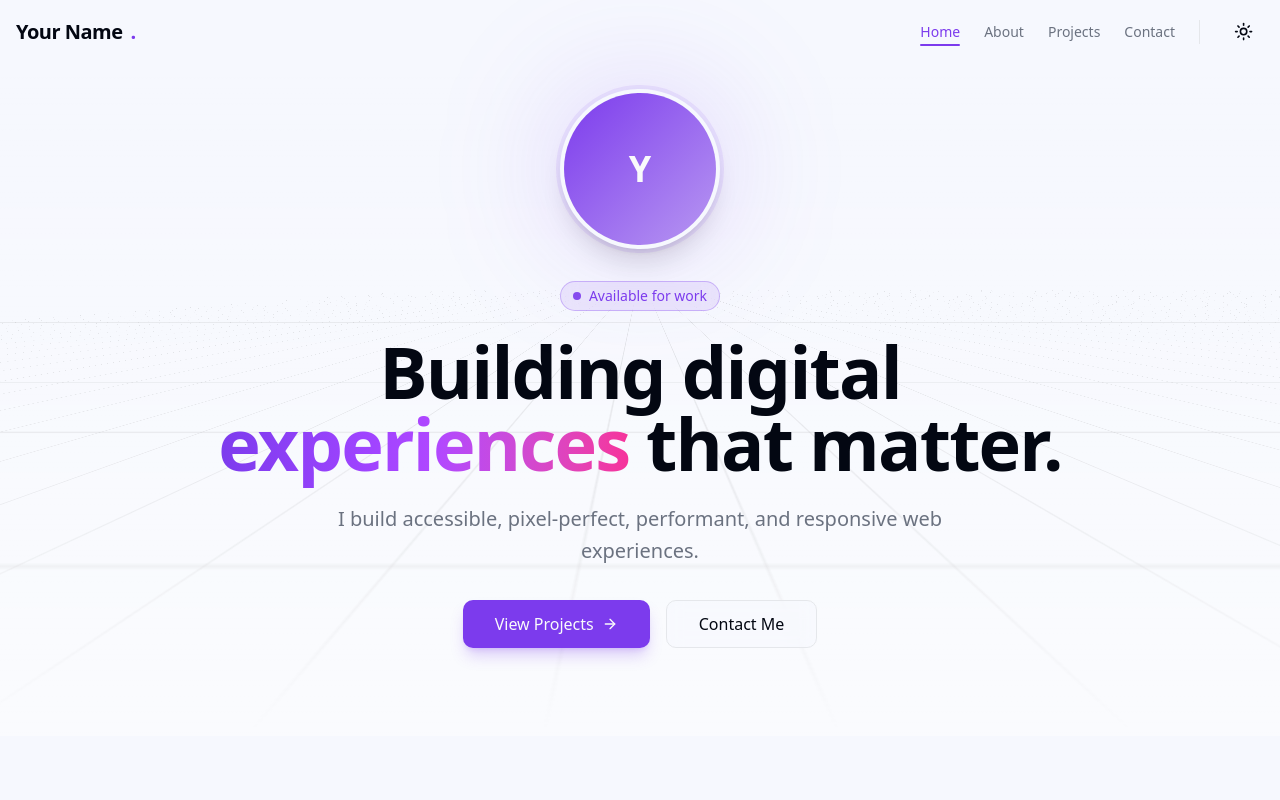
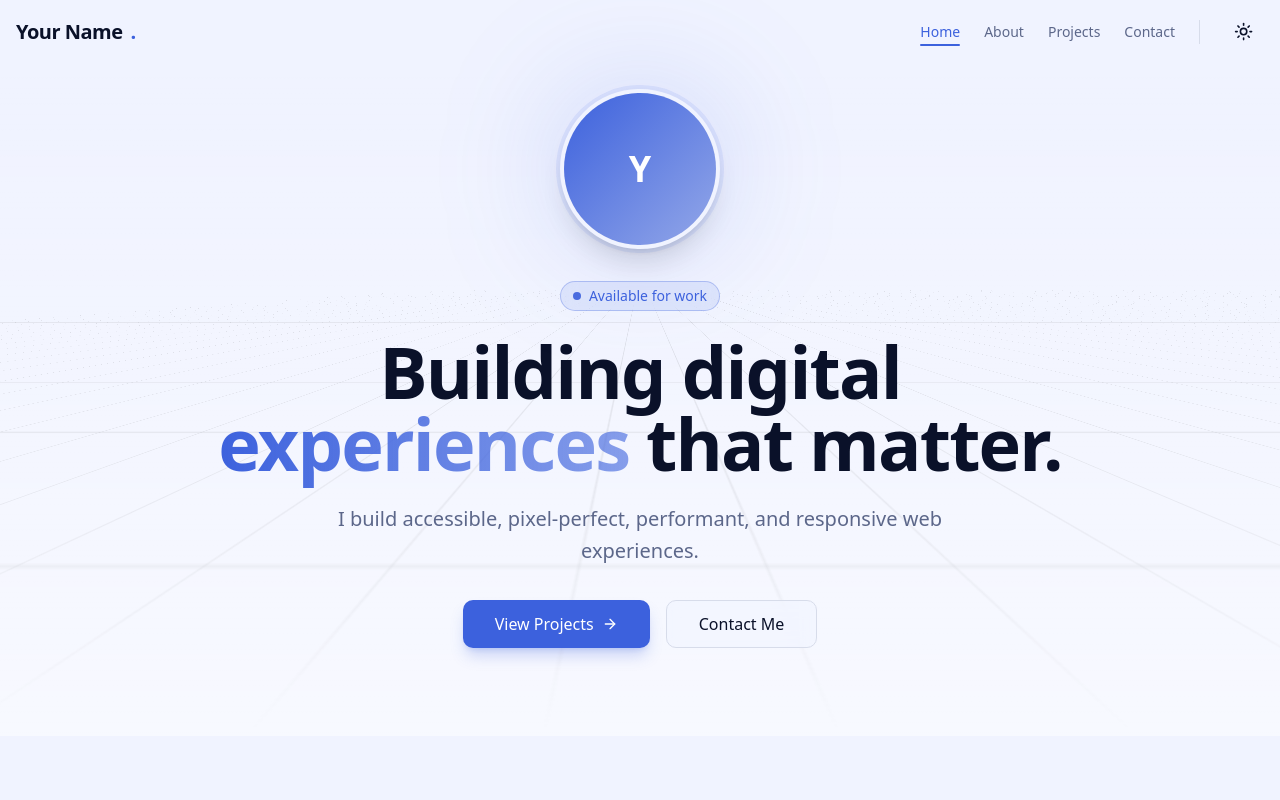
Before and after one commit to mokwathedeveloper/personal-websitedev, a Next.js app: page / in a window 1280 px wide. Shown: the top 800 px of the page. Built offline with nearby package versions, Linux system fonts and the light colour scheme.

Commit message:
fix(style): harmonize color palette to deep indigo, fix clashing hover states, and refine background pattern

```diff
--- a/src/app/(sections)/hero.tsx
+++ b/src/app/(sections)/hero.tsx
@@ -53,7 +53,7 @@ export function Hero() {
           className="text-3xl sm:text-4xl md:text-6xl lg:text-7xl font-bold tracking-tight mb-6 font-heading"
         >
           {CONTENT.hero.title.first} <br className="hidden md:block" />
-          <span className="bg-clip-text text-transparent bg-gradient-to-r from-primary via-purple-500 to-pink-500 animate-gradient-x">
+          <span className="bg-clip-text text-transparent bg-gradient-to-r from-primary via-primary/80 to-primary/60 animate-gradient-x">
             {CONTENT.hero.title.highlight}
           </span> {CONTENT.hero.title.last}
         </motion.h1>
--- a/src/app/(sections)/projects.tsx
+++ b/src/app/(sections)/projects.tsx
@@ -84,9 +84,9 @@ export function Projects() {
                 exit={{ opacity: 0, scale: 0.95 }}
                 transition={{ duration: 0.3 }}
               >
-                <Card className="h-full flex flex-col overflow-hidden group relative border-transparent bg-card/50 backdrop-blur-sm transition-all duration-300 hover:shadow-xl hover:shadow-primary/10 hover:-translate-y-1">
+                <Card className="h-full flex flex-col overflow-hidden group relative border-transparent bg-card/50 backdrop-blur-sm transition-all duration-300 hover:shadow-xl hover:shadow-primary/5 hover:-translate-y-1">
                   {/* Gradient Border Effect */}
-                  <div className="absolute inset-0 rounded-lg p-[1px] bg-gradient-to-br from-transparent via-transparent to-transparent group-hover:from-primary/50 group-hover:via-purple-500/50 group-hover:to-primary/50 -z-10 transition-all duration-500" />
+                  <div className="absolute inset-0 rounded-lg p-[1px] bg-gradient-to-br from-transparent via-transparent to-transparent group-hover:from-primary/30 group-hover:via-primary/10 group-hover:to-primary/30 -z-10 transition-all duration-500" />
 
                   <div className="relative aspect-video overflow-hidden bg-muted/50 group-hover:shadow-inner transition-all">
                     {/*
--- a/src/app/globals.css
+++ b/src/app/globals.css
@@ -82,48 +82,48 @@
 }
 
 :root {
-  --background: 224 71% 98%;
-  --foreground: 224 71.4% 4.1%;
+  --background: 226 100% 97%;
+  --foreground: 226 60% 10%;
   --card: 0 0% 100%;
-  --card-foreground: 224 71.4% 4.1%;
+  --card-foreground: 226 60% 10%;
   --popover: 0 0% 100%;
-  --popover-foreground: 224 71.4% 4.1%;
-  --primary: 262 83% 58%;
-  --primary-foreground: 210 20% 98%;
-  --secondary: 220 14.3% 95.9%;
-  --secondary-foreground: 220.9 39.3% 11%;
-  --muted: 220 14.3% 95.9%;
-  --muted-foreground: 220 8.9% 46.1%;
-  --accent: 220 14.3% 95.9%;
-  --accent-foreground: 220.9 39.3% 11%;
+  --popover-foreground: 226 60% 10%;
+  --primary: 226 70% 55%;
+  --primary-foreground: 0 0% 100%;
+  --secondary: 226 30% 90%;
+  --secondary-foreground: 226 60% 20%;
+  --muted: 226 30% 94%;
+  --muted-foreground: 226 20% 45%;
+  --accent: 226 30% 94%;
+  --accent-foreground: 226 60% 20%;
   --destructive: 0 84.2% 60.2%;
   --destructive-foreground: 210 20% 98%;
-  --border: 220 13% 91%;
-  --input: 220 13% 91%;
-  --ring: 262 83% 58%;
+  --border: 226 30% 88%;
+  --input: 226 30% 88%;
+  --ring: 226 70% 55%;
   --radius: 0.75rem;
 }
 
 .dark {
-  --background: 224 71.4% 4.1%;
-  --foreground: 210 20% 98%;
-  --card: 224 71.4% 4.1%;
-  --card-foreground: 210 20% 98%;
-  --popover: 224 71.4% 4.1%;
-  --popover-foreground: 210 20% 98%;
-  --primary: 263 70% 50%;
-  --primary-foreground: 210 20% 98%;
-  --secondary: 215 27.9% 16.9%;
-  --secondary-foreground: 210 20% 98%;
-  --muted: 215 27.9% 16.9%;
-  --muted-foreground: 217.9 10.6% 64.9%;
-  --accent: 215 27.9% 16.9%;
-  --accent-foreground: 210 20% 98%;
+  --background: 226 60% 5%;
+  --foreground: 226 20% 98%;
+  --card: 226 60% 7%;
+  --card-foreground: 226 20% 98%;
+  --popover: 226 60% 7%;
+  --popover-foreground: 226 20% 98%;
+  --primary: 226 70% 65%;
+  --primary-foreground: 226 60% 10%;
+  --secondary: 226 40% 15%;
+  --secondary-foreground: 226 20% 98%;
+  --muted: 226 40% 15%;
+  --muted-foreground: 226 20% 65%;
+  --accent: 226 40% 15%;
+  --accent-foreground: 226 20% 98%;
   --destructive: 0 62.8% 30.6%;
   --destructive-foreground: 210 20% 98%;
-  --border: 215 27.9% 16.9%;
-  --input: 215 27.9% 16.9%;
-  --ring: 263 70% 50%;
+  --border: 226 40% 15%;
+  --input: 226 40% 15%;
+  --ring: 226 70% 65%;
 }
 
 @layer base {
@@ -132,10 +132,9 @@
   }
   body {
     @apply bg-background text-foreground;
-    background-image: radial-gradient(var(--color-muted-foreground) 0.5px, transparent 0.5px);
+    background-image: radial-gradient(hsl(var(--muted-foreground) / 0.15) 0.5px, transparent 0.5px);
     background-size: 24px 24px;
     background-position: 0 0;
-    opacity: 1;
   }
 }
 
```
